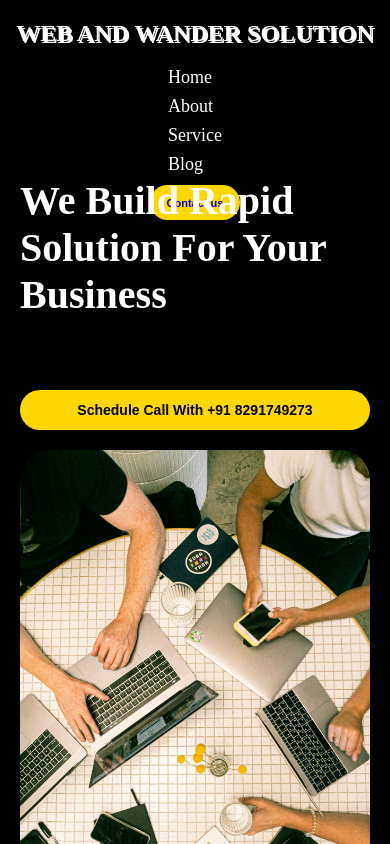
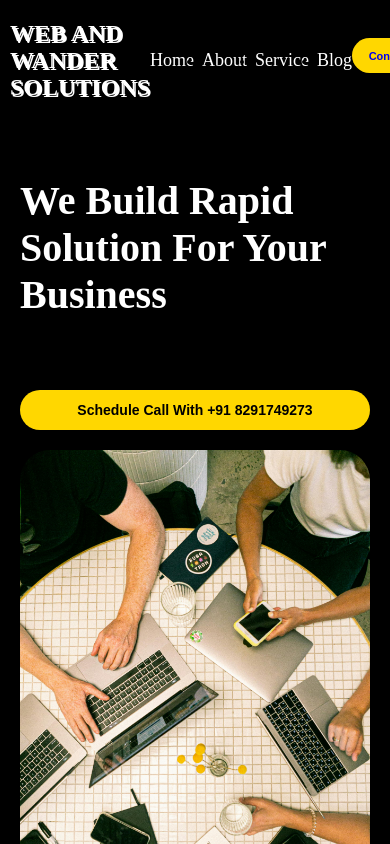
Before and after one commit to VAIBHAVTOMAR321/digiproject, a React (Vite) app: page / in a window 390 px wide. Shown: the top 844 px of the page. Built offline with nearby package versions, Linux system fonts and the light colour scheme.

Commit message:
Your commit message

```diff
--- a/package.json
+++ b/package.json
@@ -10,6 +10,7 @@
     "preview": "vite preview"
   },
   "dependencies": {
+    "emailjs-com": "^3.2.0",
     "react": "^18.2.0",
     "react-dom": "^18.2.0",
     "react-icons": "^5.2.1"
--- a/src/Components/Contact/Contact.jsx
+++ b/src/Components/Contact/Contact.jsx
@@ -17,15 +17,15 @@ const Contact = () => {
             <div className="contact_details">
               <div className="detail">
               {/* <FaEnvelope /> */}
-                <p>webwandersolution</p>
+                <p>webwandersolutions</p>
               </div>
               <div className="detail">
               {/* <FaPhone /> */}
-                <p>+234678900</p>
+                <p>+91 8766219989</p>
               </div>
               <div className="detail">
               {/* <FaLocationDot /> */}
-                <p>Los Angeles, California</p>
+                <p>Chakrata Road , Chukkuwala , Dehradun</p>
               </div>
             </div>
         </div>
--- a/src/Components/Footer/Footer.jsx
+++ b/src/Components/Footer/Footer.jsx
@@ -9,8 +9,8 @@ const Footer = () => {
     <div className='footer' id='footer'>
         <div className="footer_content">
             <div className="content_left">
-                <h2>Web And Wander Solution</h2>
-                <p>Web And Wander Solution is dedicated to providing top-notch digital marketing and web development services. Our mission is to help businesses grow and succeed in the digital world through innovative solutions and expert guidance.</p>
+                <h2>Web And Wander Solutions</h2>
+                <p>Web And Wander Solutions is dedicated to providing top-notch digital marketing and web development services. Our mission is to help businesses grow and succeed in the digital world through innovative solutions and expert guidance.</p>
                 <div className="footer_social-icons">
                 <a href="https://www.facebook.com" target="_blank" rel="noopener noreferrer">
                         <img src={facebook} alt="Facebook" />
@@ -35,7 +35,7 @@ const Footer = () => {
             <div className="footer_content_right">
                 <h2>GET IN TOUCH</h2>
                 <ul>
-                    <li>+23499686548</li>
+                    <li>+91 8766219989</li>
                     <li>webwandersolution@gmail.com</li>
                 </ul>
             </div>
--- a/src/Components/Navbar/Navbar.css
+++ b/src/Components/Navbar/Navbar.css
@@ -2,6 +2,7 @@
     display: flex;
     padding-inline: 100px;
     justify-content: space-between;
+    align-items: center; /* Ensure items are centered vertically */
     background-color: black;
     height: 12vh;
 }
@@ -68,15 +69,12 @@
 
 @media (max-width: 768px) {
     .nav {
-        flex-direction: column;
-        align-items: center;
         padding-inline: 20px;
     }
     .nav .logo {
         font-size: 18px;
     }
     .nav .nav_links ul {
-        flex-direction: column;
         gap: 10px;
     }
     .nav .nav_links a {
--- a/src/Components/Navbar/Navbar.jsx
+++ b/src/Components/Navbar/Navbar.jsx
@@ -8,7 +8,7 @@ const Navbar = () => {
     <div>
         <div className="nav">
             <div className="logo">
-                <h2>WEB AND WANDER SOLUTION</h2>
+                <h2>WEB AND WANDER SOLUTIONS</h2>
             </div>
             <div className="nav_links">
                 <ul>
--- /dev/null
+++ b/src/SectionWrapper.css
@@ -0,0 +1,3 @@
+.section-wrapper {
+    margin-bottom: 50px; /* Adjust the value as needed to ensure proper spacing */
+}
```
Also changed, not shown: 1 other file (tests, documents, lock files or other folders).
